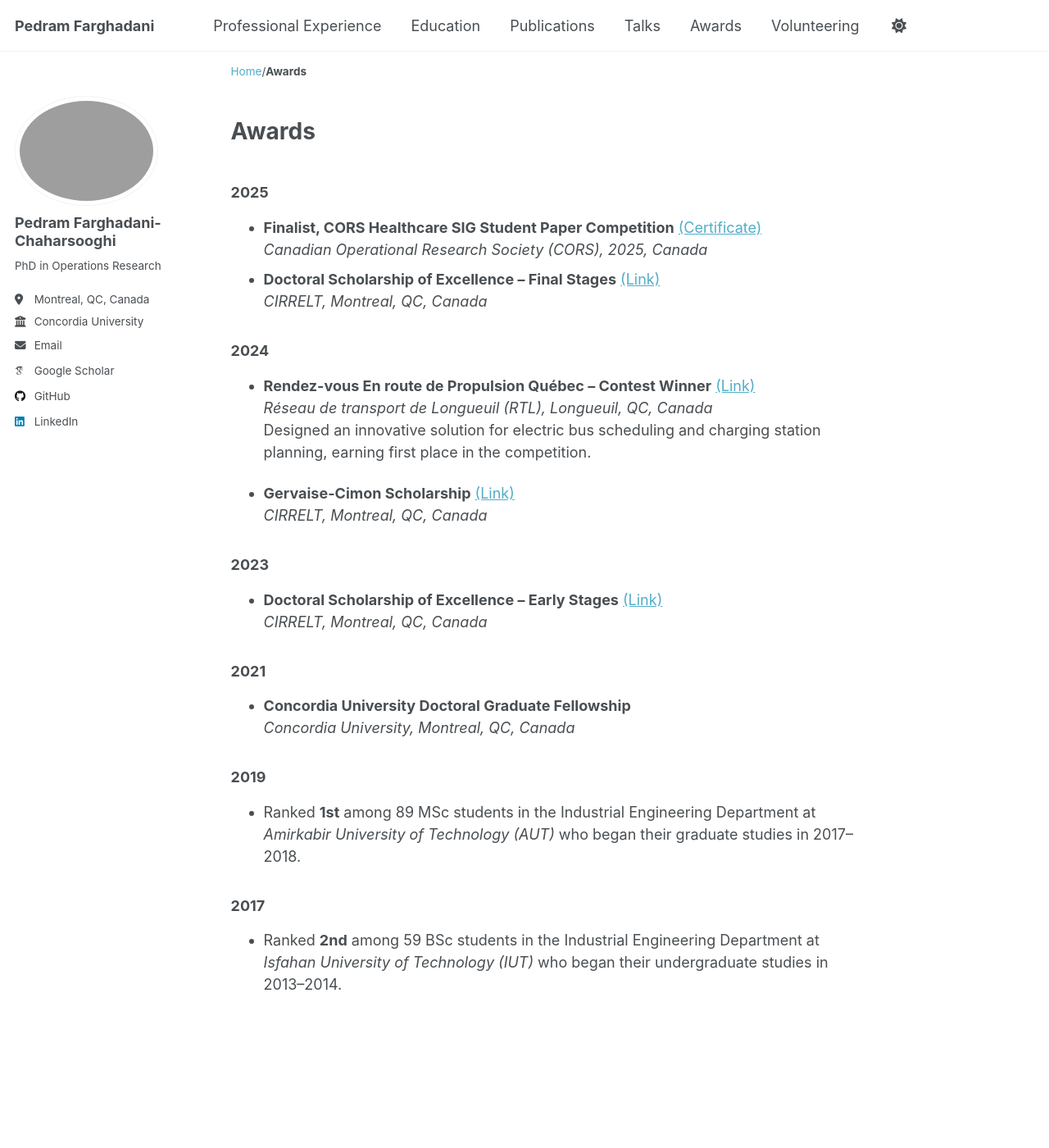
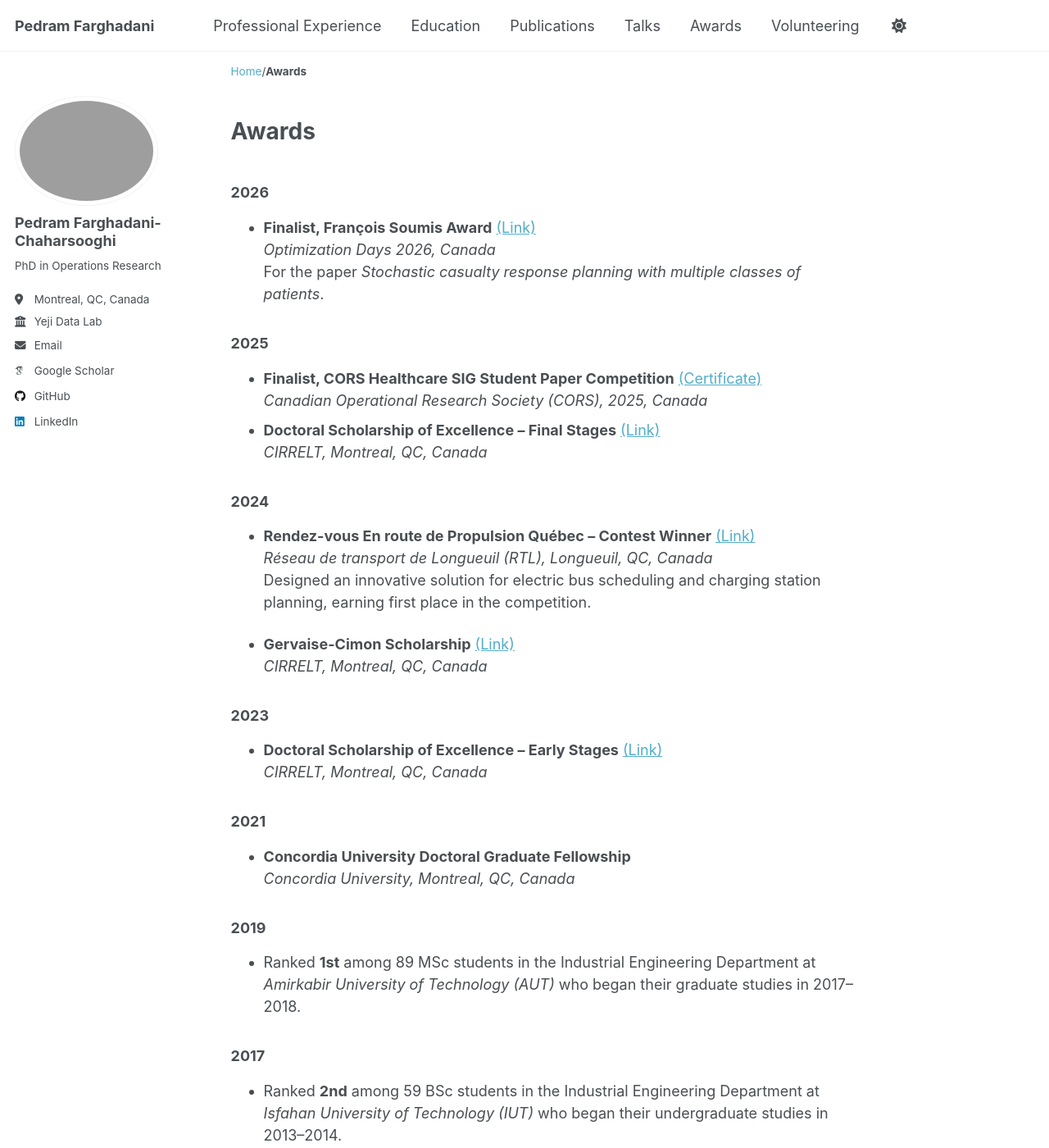
Before and after one commit to Pedram-Fdi/Pedram-Fdi.github.io, a Jekyll site: the page built from _pages/awards.md, in a window 1280 px wide and 1400 px high. Shown: the whole window at 82% size. Built offline with Jekyll 4.4.1, drawn with Linux system fonts in a browser that asks for light colours; some web fonts are replaced; some of the changed text lies outside the part shown.

Commit message:
award added!

```diff
--- a/_config.yml
+++ b/_config.yml
@@ -11,7 +11,7 @@ locale                   : "en-US"
 site_theme               : "default"
 title                    : "Pedram Farghadani"
 title_separator          : "-"
-name                     : &name "Pedram Farghadani-Chaharsooghi"
+name                     : &name "Pedram Farghadani"
 description              : &description "PhD in Operations Research"
 url                      : https://pedram-fdi.github.io
 baseurl                  : "" # the subpath of your site, e.g. "/blog"
@@ -27,7 +27,7 @@ author:
   pronouns         :
   bio              : "PhD in Operations Research"
   location         : "Montreal, QC, Canada"
-  employer         : "Concordia University"
+  employer         : "Yeji Data Lab"
   uri              : # URL
   email            : "pedramfarghadani@gmail.com"
 
--- a/_pages/awards.md
+++ b/_pages/awards.md
@@ -4,6 +4,11 @@ permalink: /awards/
 title: "Awards"
 author_profile: true
 ---
+
+### 2026
+- **Finalist, François Soumis Award** [(Link)](https://www.linkedin.com/posts/gerad_jopt2026-optimisation-recherche-activity-7460326868269993984-8MLF?utm_source=share&utm_medium=member_desktop&rcm=ACoAAB5e2ysBegzHY0m7fO4Ya5WFUUQRq7474FA)
+  *Optimization Days 2026, Canada*
+  For the paper *Stochastic casualty response planning with multiple classes of patients*.
 
 ### 2025
 - **Finalist, CORS Healthcare SIG Student Paper Competition** [(Certificate)](/files/Finalist_Certificate.jpg)
```
